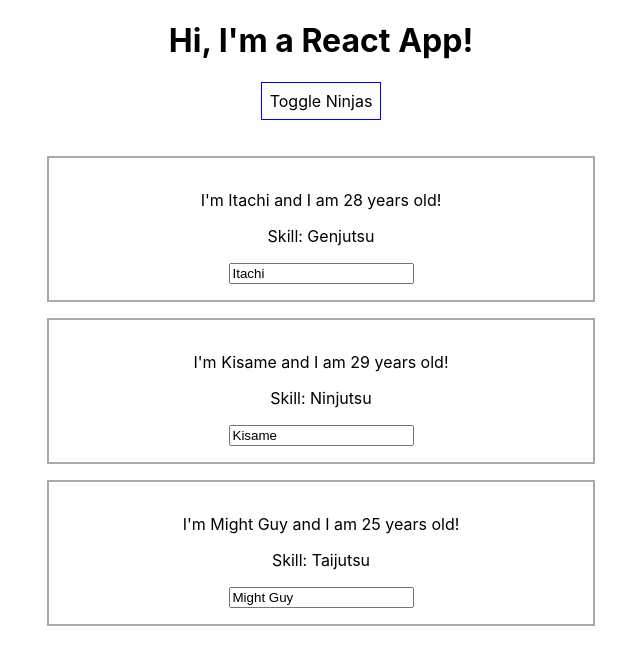
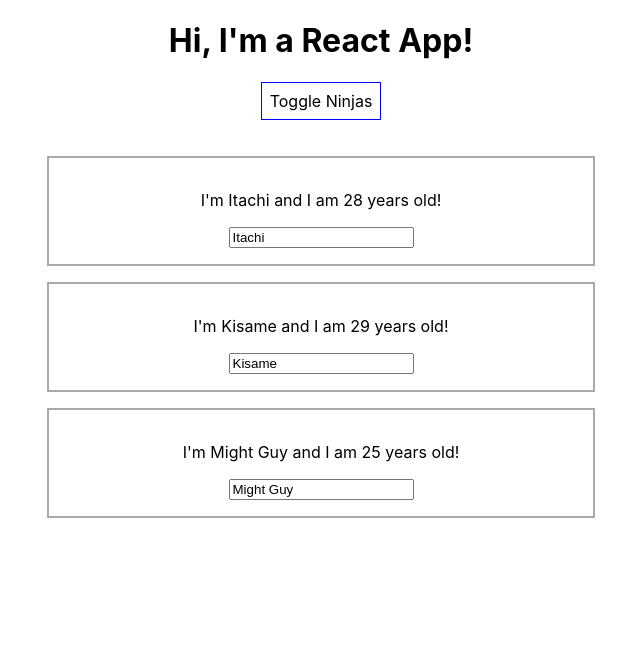
Before and after one commit to hritesh-sonawane/OctoReact, a React (Create React App) app: page / in a window 1280 px wide. Both pictures are taken after a click on the button "Toggle Ninjas". Shown: the top 664 px of the page, without its empty margins (319-959 px from the left). Built offline with nearby package versions, Linux system fonts and the light colour scheme.

Commit message:
JS list render w/ map

```diff
--- a/src/App.js
+++ b/src/App.js
@@ -48,26 +48,11 @@
     if (this.state.showPersons) {
       persons = (
         <div>
-          <Person
-            name = { this.state.persons[0].name }
-            age = { this.state.persons[0].age }
-            click = { this.switchNameHandler.bind(this, 'Sakura!') }
-          >
-            Skill: Genjutsu
-          </Person>
-          <Person
-            name = { this.state.persons[1].name }
-            age = { this.state.persons[1].age }
-          >
-            Skill: Ninjutsu
-          </Person>
-          <Person
-            name = { this.state.persons[2].name }
-            age = { this.state.persons[2].age }
-            change = { this.nameChangeHandler }
-          >
-            Skill: Taijutsu
-          </Person>
+          {
+            this.state.persons.map(person => {
+              return <Person name={person.name} age={person.age} /> // JS list O/P
+            })
+          }
         </div>
       );
     };
```
